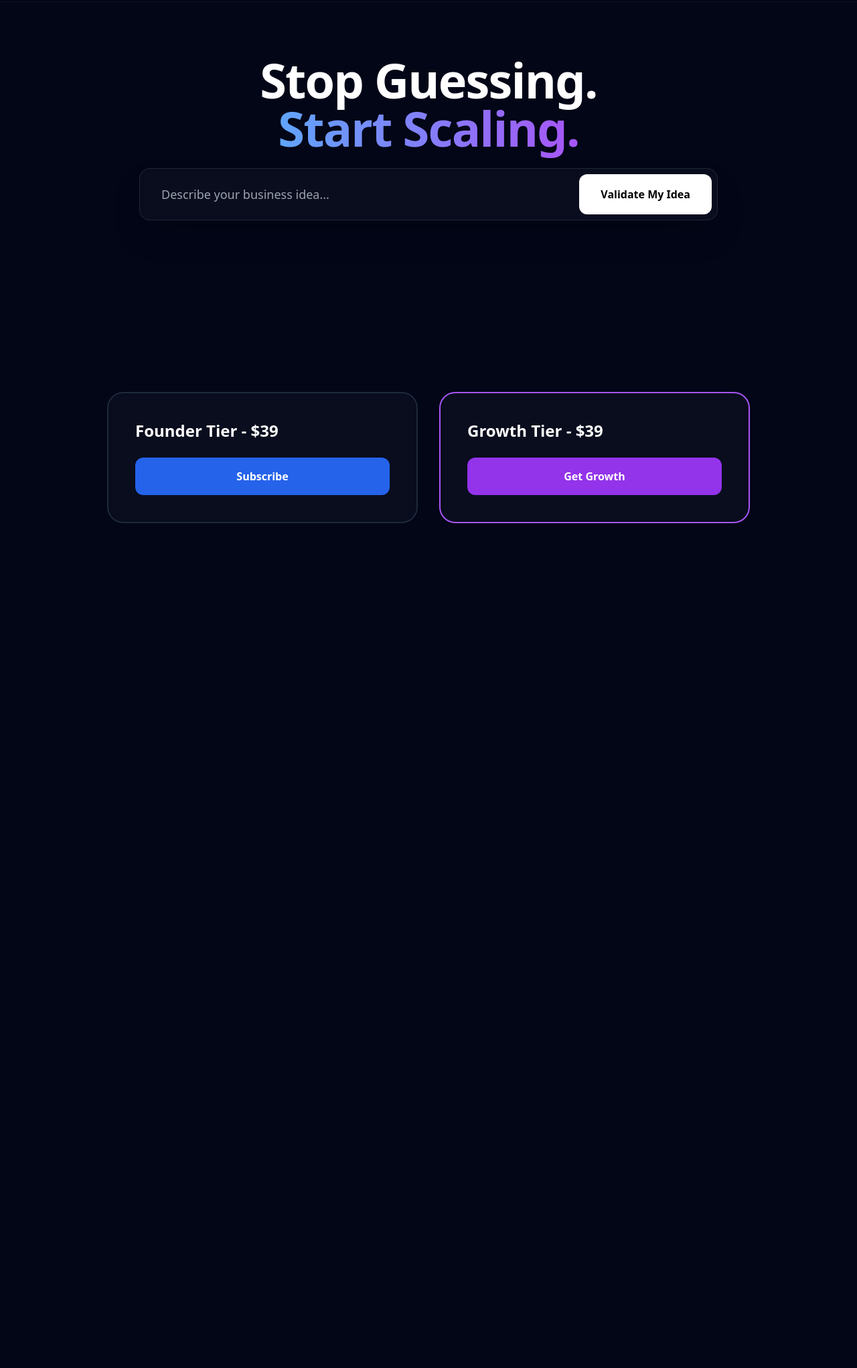
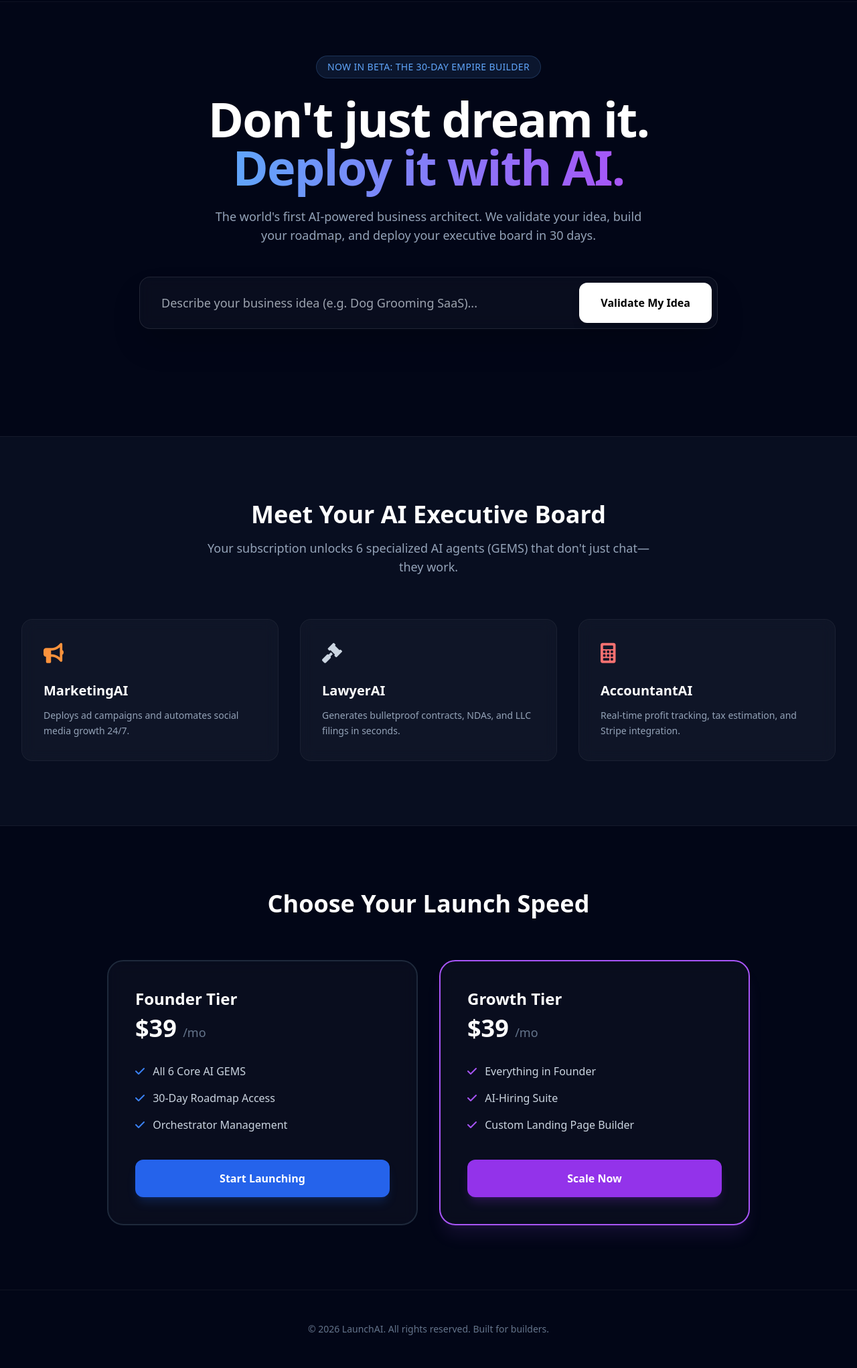
Before and after one commit to jaspike09/LaunchAI4, a plain HTML site: page index.html in a window 1280 px wide. Shown: the part 66-2108 px from the top of the page at 67% size. Before the commit the page ends 943 px from the top, so only its background shows below. Drawn offline with nearby package versions, Linux system fonts and the light colour scheme.

Commit message:
Update text and structure in index.html

```diff
--- a/index.html
+++ b/index.html
@@ -15,68 +15,158 @@
     </style>
 </head>
 <body class="bg-slate-950 text-white font-sans selection:bg-purple-500/30">
+
     <nav class="sticky top-0 z-50 bg-slate-950/80 backdrop-blur-md border-b border-white/5">
         <div class="flex justify-between items-center px-8 py-4 max-w-7xl mx-auto">
-            <div class="text-2xl font-bold tracking-tighter cursor-pointer" onclick="window.scrollTo(0,0)">Launch<span class="text-blue-500">AI</span></div>
+            <div class="text-2xl font-bold tracking-tighter">Launch<span class="text-blue-500">AI</span></div>
             <div class="hidden md:flex space-x-8 text-sm font-medium text-slate-400">
                 <a href="#validator" class="hover:text-white transition">Validator</a>
-                <a href="#gems" class="hover:text-white transition">AI GEMS</a>
+                <a href="#gems" class="hover:text-white transition">The GEMS</a>
                 <a href="#pricing" class="hover:text-white transition">Pricing</a>
             </div>
             <a href="#pricing" class="bg-blue-600 hover:bg-blue-500 text-white px-5 py-2 rounded-full text-sm font-bold transition">Start Launching</a>
         </div>
     </nav>
+
     <section id="validator" class="max-w-4xl mx-auto text-center pt-20 pb-32 px-4">
-        <h1 class="text-5xl md:text-7xl font-extrabold mb-6 tracking-tight">Stop Guessing. <br><span class="gradient-text">Start Scaling.</span></h1>
+        <div class="inline-block px-4 py-1.5 mb-6 text-sm font-medium tracking-wide text-blue-400 uppercase bg-blue-400/10 rounded-full border border-blue-400/20">
+            Now in Beta: The 30-Day Empire Builder
+        </div>
+        <h1 class="text-5xl md:text-7xl font-extrabold mb-6 tracking-tight leading-tight">
+            Don't just dream it.<br><span class="gradient-text">Deploy it with AI.</span>
+        </h1>
+        <p class="text-slate-400 text-lg mb-12 max-w-2xl mx-auto">
+            The world's first AI-powered business architect. We validate your idea, build your roadmap, and deploy your executive board in 30 days.
+        </p>
+
         <div class="glass-card p-2 rounded-2xl shadow-2xl mb-8 border-white/10" id="inputContainer">
             <div class="flex flex-col md:flex-row gap-2">
-                <input id="ideaInput" type="text" placeholder="Describe your business idea..." class="flex-1 bg-transparent border-none focus:ring-0 px-6 py-4 text-lg outline-none text-white">
-                <button onclick="analyzeIdea()" class="bg-white text-black font-bold px-8 py-4 rounded-xl hover:bg-blue-400 transition">Validate My Idea</button>
+                <input id="ideaInput" type="text" placeholder="Describe your business idea (e.g. Dog Grooming SaaS)..."
+                    class="flex-1 bg-transparent border-none focus:ring-0 px-6 py-4 text-lg outline-none text-white">
+                <button onclick="analyzeIdea()" class="bg-white text-black font-bold px-8 py-4 rounded-xl hover:bg-blue-400 transition transform active:scale-95 shadow-lg">
+                    Validate My Idea
+                </button>
             </div>
         </div>
-        <div id="resultsArea" class="hidden glass-card p-8 rounded-2xl">
+
+        <div id="resultsArea" class="hidden glass-card p-8 rounded-2xl border-blue-500/30">
             <div class="flex flex-col items-center">
                 <div class="relative w-32 h-32 flex items-center justify-center mb-4">
                     <svg class="w-full h-full transform -rotate-90">
                         <circle cx="64" cy="64" r="60" stroke="currentColor" stroke-width="8" fill="transparent" class="text-slate-800"/>
-                        <circle id="scoreCircle" cx="64" cy="64" r="60" stroke="currentColor" stroke-width="8" fill="transparent" stroke-dasharray="377" stroke-dashoffset="377" class="text-blue-500 transition-all duration-[2000ms]"/>
+                        <circle id="scoreCircle" cx="64" cy="64" r="60" stroke="currentColor" stroke-width="8" fill="transparent"
+                            stroke-dasharray="377" stroke-dashoffset="377" class="text-blue-500 transition-all duration-[2000ms]"/>
                     </svg>
                     <span id="scoreText" class="absolute text-3xl font-bold">0</span>
                 </div>
-                <h3 id="verdictTitle" class="text-2xl font-bold mb-2">Analyzing...</h3>
-                <p id="verdictDesc" class="text-slate-400">Running simulations...</p>
-                <div class="mt-8"><a href="#pricing" class="bg-blue-600 px-8 py-4 rounded-xl font-bold">Unlock Plan</a></div>
+                <h3 id="verdictTitle" class="text-2xl font-bold mb-2 text-blue-400">Analyzing...</h3>
+                <p id="verdictDesc" class="text-slate-400 mb-6">Evaluating market saturation and scalability...</p>
+                <a href="#pricing" class="bg-gradient-to-r from-blue-600 to-purple-600 px-8 py-4 rounded-xl font-bold hover:scale-105 transition">Unlock 30-Day Roadmap</a>
             </div>
         </div>
     </section>
-    <section id="pricing" class="py-24 max-w-5xl mx-auto px-8">
-        <div class="grid md:grid-cols-2 gap-8">
-            <div class="glass-card p-10 rounded-3xl border-2 border-slate-800">
-                <h3 class="text-2xl font-bold mb-6">Founder Tier - $39</h3>
-                <button onclick="subscribe('Founder')" class="w-full py-4 rounded-xl bg-blue-600 font-bold">Subscribe</button>
+
+    <section id="gems" class="py-24 bg-slate-900/50 border-y border-white/5">
+        <div class="max-w-7xl mx-auto px-8">
+            <div class="text-center mb-16">
+                <h2 class="text-4xl font-bold mb-4">Meet Your AI Executive Board</h2>
+                <p class="text-slate-400 max-w-2xl mx-auto text-lg">Your subscription unlocks 6 specialized AI agents (GEMS) that don't just chat—they work.</p>
             </div>
-            <div class="glass-card p-10 rounded-3xl border-2 border-purple-500">
-                <h3 class="text-2xl font-bold mb-6">Growth Tier - $39</h3>
-                <button onclick="subscribe('Growth')" class="w-full py-4 rounded-xl bg-purple-600 font-bold">Get Growth</button>
+
+            <div class="grid grid-cols-1 md:grid-cols-3 gap-8">
+                <div class="glass-card p-8 rounded-2xl border-white/5 hover:border-blue-500/30 transition">
+                    <i class="fa-solid fa-bullhorn text-3xl text-orange-400 mb-6"></i>
+                    <h4 class="text-xl font-bold mb-3">MarketingAI</h4>
+                    <p class="text-slate-400 text-sm leading-relaxed">Deploys ad campaigns and automates social media growth 24/7.</p>
+                </div>
+                <div class="glass-card p-8 rounded-2xl border-white/5 hover:border-blue-500/30 transition">
+                    <i class="fa-solid fa-gavel text-3xl text-slate-300 mb-6"></i>
+                    <h4 class="text-xl font-bold mb-3">LawyerAI</h4>
+                    <p class="text-slate-400 text-sm leading-relaxed">Generates bulletproof contracts, NDAs, and LLC filings in seconds.</p>
+                </div>
+                <div class="glass-card p-8 rounded-2xl border-white/5 hover:border-blue-500/30 transition">
+                    <i class="fa-solid fa-calculator text-3xl text-red-400 mb-6"></i>
+                    <h4 class="text-xl font-bold mb-3">AccountantAI</h4>
+                    <p class="text-slate-400 text-sm leading-relaxed">Real-time profit tracking, tax estimation, and Stripe integration.</p>
+                </div>
             </div>
         </div>
     </section>
+
+    <section id="pricing" class="py-24 max-w-5xl mx-auto px-8">
+        <div class="text-center mb-16">
+            <h2 class="text-4xl font-bold mb-4">Choose Your Launch Speed</h2>
+        </div>
+        <div class="grid md:grid-cols-2 gap-8">
+            <div class="glass-card p-10 rounded-3xl border-2 border-slate-800 hover:border-blue-500 transition flex flex-col">
+                <h3 class="text-2xl font-bold mb-2">Founder Tier</h3>
+                <div class="text-4xl font-bold mb-8">$39 <span class="text-lg text-slate-500 font-normal">/mo</span></div>
+                <ul class="space-y-4 mb-10 text-slate-300 flex-grow">
+                    <li><i class="fa-solid fa-check text-blue-500 mr-2"></i> All 6 Core AI GEMS</li>
+                    <li><i class="fa-solid fa-check text-blue-500 mr-2"></i> 30-Day Roadmap Access</li>
+                    <li><i class="fa-solid fa-check text-blue-500 mr-2"></i> Orchestrator Management</li>
+                </ul>
+                <button onclick="subscribe('Founder')" class="w-full py-4 rounded-xl bg-blue-600 font-bold hover:bg-blue-500 transition shadow-lg shadow-blue-600/20">Start Launching</button>
+            </div>
+
+            <div class="glass-card p-10 rounded-3xl border-2 border-purple-500 shadow-xl shadow-purple-500/10 flex flex-col">
+                <h3 class="text-2xl font-bold mb-2">Growth Tier</h3>
+                <div class="text-4xl font-bold mb-8">$39 <span class="text-lg text-slate-500 font-normal">/mo</span></div>
+                <ul class="space-y-4 mb-10 text-slate-300 flex-grow">
+                    <li><i class="fa-solid fa-check text-purple-500 mr-2"></i> Everything in Founder</li>
+                    <li><i class="fa-solid fa-check text-purple-500 mr-2"></i> AI-Hiring Suite</li>
+                    <li><i class="fa-solid fa-check text-purple-500 mr-2"></i> Custom Landing Page Builder</li>
+                </ul>
+                <button onclick="subscribe('Growth')" class="w-full py-4 rounded-xl bg-purple-600 font-bold hover:bg-purple-500 transition shadow-lg shadow-purple-600/20">Scale Now</button>
+            </div>
+        </div>
+    </section>
+
+    <footer class="py-12 text-center text-slate-500 border-t border-white/5 text-sm">
+        <p>&copy; 2026 LaunchAI. All rights reserved. Built for builders.</p>
+    </footer>
+
     <script>
         function analyzeIdea() {
             const idea = document.getElementById('ideaInput').value;
-            if (!idea) { alert("Enter an idea!"); return; }
-            document.getElementById('inputContainer').classList.add('analyzing-active');
-            document.getElementById('resultsArea').classList.remove('hidden');
+            const resultsArea = document.getElementById('resultsArea');
+            const scoreCircle = document.getElementById('scoreCircle');
+            const scoreText = document.getElementById('scoreText');
+            const inputContainer = document.getElementById('inputContainer');
+
+            if (!idea || idea.trim() === "") {
+                alert("Please enter a business idea first!");
+                return;
+            }
+
+            inputContainer.classList.add('analyzing-active');
+            resultsArea.classList.remove('hidden');
+            resultsArea.scrollIntoView({ behavior: 'smooth', block: 'center' });
+
             let score = 0;
-            const target = 85;
+            const targetScore = Math.floor(Math.random() * 20) + 76;
+
             const interval = setInterval(() => {
-                if (score >= target) { clearInterval(interval); document.getElementById('verdictTitle').innerText = "High Potential!"; }
-                else { score++; document.getElementById('scoreText').innerText = score; document.getElementById('scoreCircle').style.strokeDashoffset = 377 - (377 * score / 100); }
-            }, 30);
+                if (score >= targetScore) {
+                    clearInterval(interval);
+                    inputContainer.classList.remove('analyzing-active');
+                    document.getElementById('verdictTitle').innerText = "Analysis: High Potential";
+                    document.getElementById('verdictDesc').innerText = "Market data shows a strong path to revenue. Your 30-day sequence is ready.";
+                } else {
+                    score++;
+                    scoreText.innerText = score;
+                    const offset = 377 - (377 * score / 100);
+                    scoreCircle.style.strokeDashoffset = offset;
+                }
+            }, 25);
         }
+
         function subscribe(tier) {
-            if (tier === 'Founder') window.location.href = "https://buy.stripe.com/fZu6oG8XJgRLaIu6Ov7Re01";
-            else window.location.href = "https://buy.stripe.com/cNi4gy6PB8lf3g22yf7Re02";
+            if (tier === 'Founder') {
+                window.location.href = "https://buy.stripe.com/fZu6oG8XJgRLaIu6Ov7Re01";
+            } else if (tier === 'Growth') {
+                window.location.href = "https://buy.stripe.com/cNi4gy6PB8lf3g22yf7Re02";
+            }
         }
     </script>
 </body>
```
